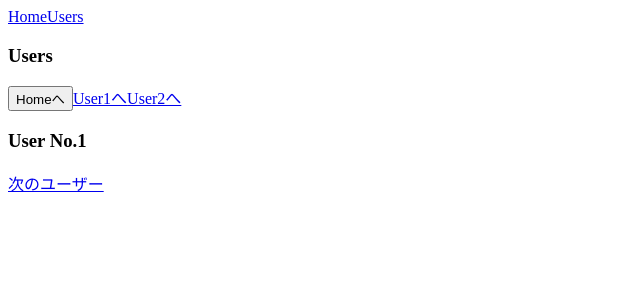
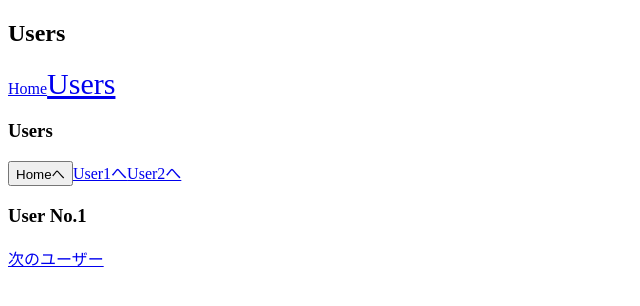
Before and after one commit to matsubishi5/CLI3-Udemy-1-router, a Vue app: page /users/1 in a window 1280 px wide. Shown: the top 306 px of the page, without its empty margins (0-640 px from the left). Built offline with nearby package versions, Linux system fonts and the light colour scheme.

Commit message:
[learn]router-view name

```diff
--- a/src/App.vue
+++ b/src/App.vue
@@ -1,9 +1,6 @@
 <template>
   <div>
-    <nav>
-      <router-link to="/" active-class="link--active" exact>Home</router-link>
-      <router-link to="/users" active-class="link--active" exact>Users</router-link>
-    </nav>
+    <router-view name="header"></router-view>
     <router-view></router-view>
   </div>
 </template>
--- a/src/router.js
+++ b/src/router.js
@@ -4,17 +4,31 @@
 import Users from './views/Users.vue';
 import UsersPosts from './views/UsersPosts.vue';
 import UsersProfile from './views/UsersProfile.vue';
+import HomeHeader from './views/HomeHeader.vue';
+import UsersHeader from './views/UsersHeader.vue';
 
 Vue.use(Router);
 
 export default new Router({
   mode: 'history',
   routes: [
-    { path: '/', component: Home },
+    {
+      path: '/',
+      components: {
+        default: Home,
+        header: HomeHeader,
+      },
+    },
     {
       path: '/users/:id',
-      component: Users,
-      props: true,
+      components: {
+        default: Users,
+        header: UsersHeader,
+      },
+      props: {
+        default: true,
+        header: false,
+      },
       children: [
         {
           path: 'posts',
@@ -27,5 +41,9 @@
         },
       ],
     },
+    {
+      path: '/hello',
+      redirect: '/',
+    },
   ],
 });
--- a/src/views/Home.vue
+++ b/src/views/Home.vue
@@ -9,7 +9,10 @@
 export default {
   methods: {
     toUsers() {
-      this.$router.push("users");
+      this.$router.push({
+        name: "users-id-profile",
+        params: { id: 1 }
+      });
     }
   }
 };
--- /dev/null
+++ b/src/views/HomeHeader.vue
@@ -0,0 +1,9 @@
+<template>
+  <div>
+    <h2>Home</h2>
+    <nav>
+      <router-link to="/" active-class="link--active" exact>Home</router-link>
+      <router-link to="/users/1" active-class="link--active" exact>Users</router-link>
+    </nav>
+  </div>
+</template>
--- /dev/null
+++ b/src/views/UsersHeader.vue
@@ -0,0 +1,9 @@
+<template>
+  <div>
+    <h2>Users</h2>
+    <nav>
+      <router-link to="/" active-class="link--active" exact>Home</router-link>
+      <router-link to="/users/1" active-class="link--active" exact>Users</router-link>
+    </nav>
+  </div>
+</template>
```
